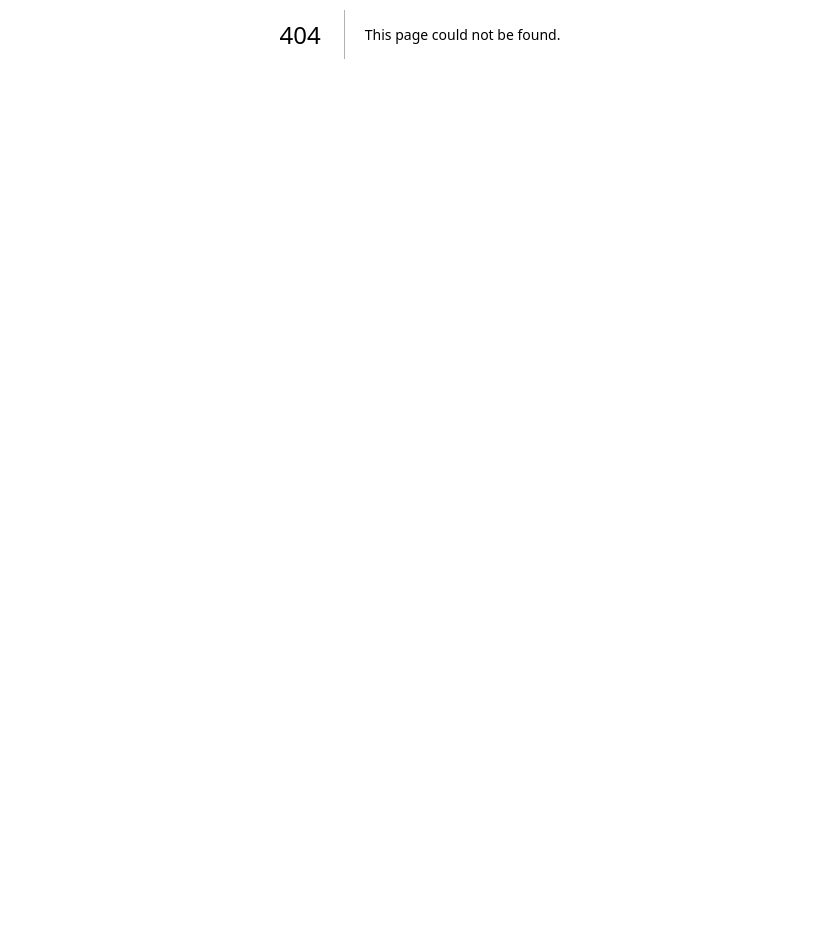
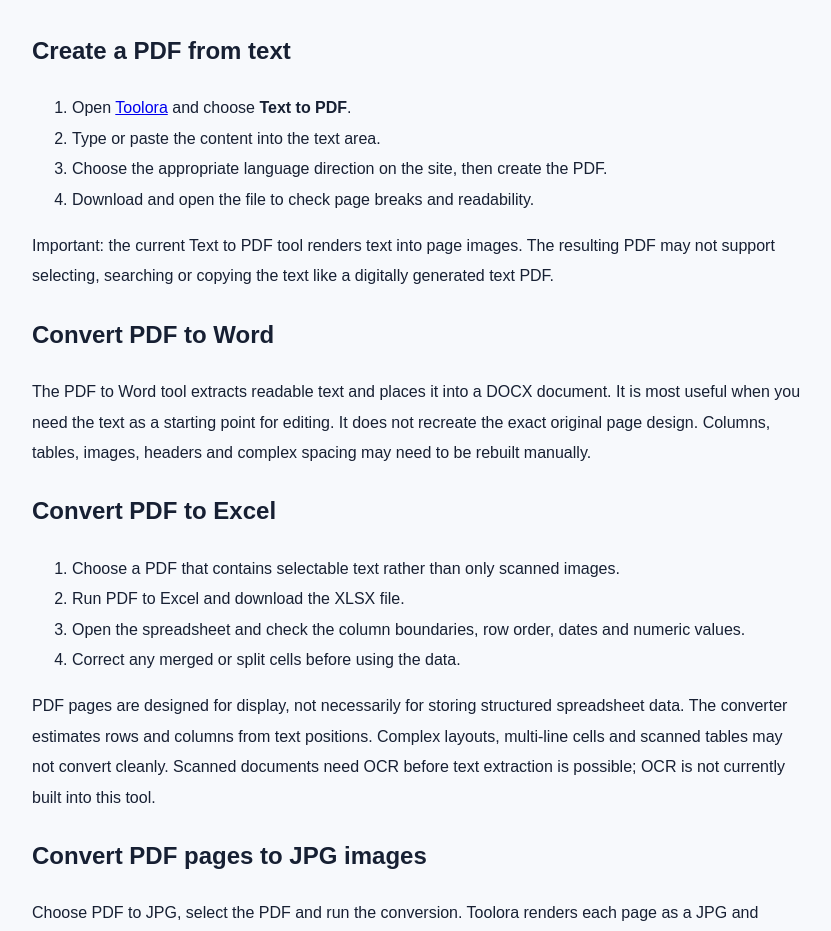
Before and after one commit to m5716386/toolora, a Next.js app: page /guides/pdf-tools in a window 1280 px wide. Before the commit this address had no page. Shown: the part 366-1297 px from the top of the page, without its empty margins (220-1051 px from the left). Before the commit the page ends 800 px from the top, so only its background shows below. Built offline with nearby package versions, Linux system fonts and the light colour scheme.

Commit message:
Add detailed PDF tools guide

```diff
--- /dev/null
+++ b/app/guides/pdf-tools/page.tsx
@@ -0,0 +1,54 @@
+export const metadata = {
+  title: "PDF Conversion Guide: Word, Excel, JPG and Text",
+  description: "Understand how to create PDFs and convert text-based PDF files with practical instructions and limitations for each Toolora converter."
+};
+
+export default function PdfToolsGuide() {
+  return <main style={{maxWidth:820,margin:"48px auto",padding:"24px 22px",fontFamily:"Arial,sans-serif",lineHeight:1.9,color:"#172033"}}>
+    <p style={{color:"#2563eb",fontWeight:700}}>TOOLORA LEARNING CENTER</p>
+    <h1>Practical Guide to Creating and Converting PDF Files</h1>
+    <p>PDF is widely used because it can be shared across devices while keeping a document in a consistent container. However, a PDF may contain selectable text, scanned page images, or a mixture of both. That difference affects what a converter can extract.</p>
+    <h2>Create a PDF from text</h2>
+    <ol>
+      <li>Open <a href="/">Toolora</a> and choose <strong>Text to PDF</strong>.</li>
+      <li>Type or paste the content into the text area.</li>
+      <li>Choose the appropriate language direction on the site, then create the PDF.</li>
+      <li>Download and open the file to check page breaks and readability.</li>
+    </ol>
+    <p>Important: the current Text to PDF tool renders text into page images. The resulting PDF may not support selecting, searching or copying the text like a digitally generated text PDF.</p>
+    <h2>Convert PDF to Word</h2>
+    <p>The PDF to Word tool extracts readable text and places it into a DOCX document. It is most useful when you need the text as a starting point for editing. It does not recreate the exact original page design. Columns, tables, images, headers and complex spacing may need to be rebuilt manually.</p>
+    <h2>Convert PDF to Excel</h2>
+    <ol>
+      <li>Choose a PDF that contains selectable text rather than only scanned images.</li>
+      <li>Run PDF to Excel and download the XLSX file.</li>
+      <li>Open the spreadsheet and check the column boundaries, row order, dates and numeric values.</li>
+      <li>Correct any merged or split cells before using the data.</li>
+    </ol>
+    <p>PDF pages are designed for display, not necessarily for storing structured spreadsheet data. The converter estimates rows and columns from text positions. Complex layouts, multi-line cells and scanned tables may not convert cleanly. Scanned documents need OCR before text extraction is possible; OCR is not currently built into this tool.</p>
+    <h2>Convert PDF pages to JPG images</h2>
+    <p>Choose PDF to JPG, select the PDF and run the conversion. Toolora renders each page as a JPG and packages the images in a ZIP archive. Extract the ZIP file to view or share individual pages. Large or high-page-count PDFs can create large downloads.</p>
+    <h2>Combine images into one PDF</h2>
+    <p>Choose Images to PDF, select multiple JPG, PNG or WEBP images, and create the document. Each selected image is placed on its own PDF page. Review the selected filenames and order before creating the file.</p>
+    <h2>How to get more reliable results</h2>
+    <ul>
+      <li>Use a text-based PDF when you need to extract text or tables.</li>
+      <li>For a scanned PDF, use a trusted OCR process first, then review the recognized text.</li>
+      <li>Keep the original PDF and compare important names, totals, dates and figures with the converted file.</li>
+      <li>Do not rely on an automatic conversion as the only copy of a legal, financial or business record.</li>
+    </ul>
+    <h2 dir="rtl">دليل إنشاء وتحويل ملفات PDF</h2>
+    <p dir="rtl">ملف PDF ممكن يحتوي على نص قابل للتحديد والنسخ، أو صور ممسوحة ضوئياً، أو الاثنين مع بعض. الفرق مهم لأن أدوات استخراج النصوص والجداول تعطي أفضل نتيجة لما يكون النص موجوداً داخل الملف فعلياً، مش مجرد صورة.</p>
+    <h3 dir="rtl">تحويل النص إلى PDF</h3>
+    <ol dir="rtl"><li>افتح <a href="/">موقع Toolora</a> واختار تحويل النص إلى PDF.</li><li>اكتب النص أو الصقه في المربع.</li><li>اختار اتجاه اللغة المناسب وأنشئ الملف.</li><li>نزّل PDF وافتحه وراجع الصفحات والقراءة.</li></ol>
+    <p dir="rtl">ملاحظة: الأداة الحالية تحول النص إلى صور داخل صفحات PDF، لذلك قد لا تقدرش تحدد النص أو تبحث داخله مثل ملفات PDF النصية العادية.</p>
+    <h3 dir="rtl">تحويل PDF إلى Word أو Excel</h3>
+    <p dir="rtl">أداة PDF إلى Word تستخرج النص المقروء وتحطه في مستند DOCX، لكنها ما تعيدش إنشاء التصميم الأصلي. وأداة PDF إلى Excel تحاول تقدير الصفوف والأعمدة من أماكن النص داخل الصفحة؛ لذلك لازم تراجع الخلايا والأرقام والتواريخ بعد التحويل.</p>
+    <p dir="rtl">لو الملف ممسوح ضوئياً، فهو في الغالب صورة ويحتاج OCR لاستخراج النص. ميزة OCR مش موجودة حالياً في الأداة. كذلك الجداول المعقدة ممكن تحتاج ترتيباً يدوياً.</p>
+    <h3 dir="rtl">تحويل صفحات PDF إلى صور JPG</h3>
+    <p dir="rtl">اختار PDF إلى JPG وحدد الملف. الأداة تنشئ صورة JPG لكل صفحة وتحط الصور داخل ملف ZIP واحد. بعد التنزيل فك ضغط الملف للوصول إلى الصور.</p>
+    <h3 dir="rtl">نصائح للحصول على نتيجة أفضل</h3>
+    <ul dir="rtl"><li>استخدم PDF نصياً لو تبي تستخرج النصوص أو الجداول.</li><li>احتفظ بالملف الأصلي وقارن الأسماء والأرقام والتواريخ المهمة.</li><li>راجع الصفوف والأعمدة في Excel قبل استخدام البيانات.</li><li>ما تعتمدش على التحويل الآلي وحده في المستندات المالية أو القانونية المهمة.</li></ul>
+    <p><a href="/guides">المزيد من أدلة Toolora</a> · <a href="/contact">تواصل معنا</a></p>
+  </main>;
+}
```
